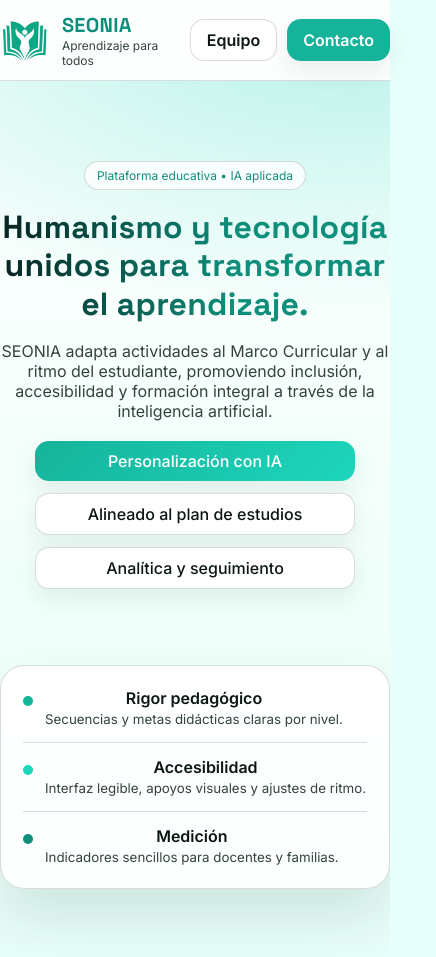
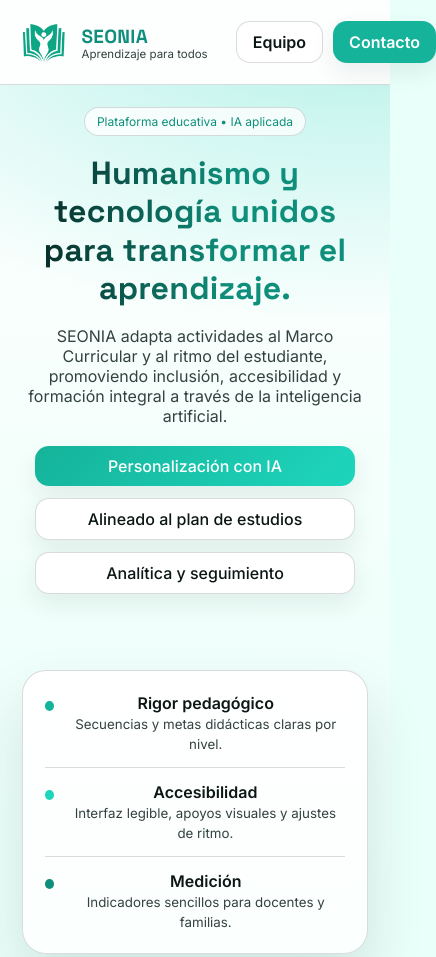
Before and after one commit to seoniatamps-ops/SEONIA, a plain HTML site: page index.html in a window 390 px wide. Shown: the top 957 px of the page, 436 px wide, since content can reach past the window. Drawn offline with Linux system fonts and the light colour scheme.

Commit message:
UX móvil: más padding en nav y 'Aprendizaje para todos' en una sola línea

```diff
--- a/index.html
+++ b/index.html
@@ -5,21 +5,24 @@
   <meta name="viewport" content="width=device-width, initial-scale=1" />
   <title>SEONIA — Aprendizaje para todos</title>
   <meta name="description" content="SEONIA: plataforma con inteligencia artificial que personaliza actividades didácticas alineadas al Marco Curricular, con enfoque humanista, accesibilidad y TEA." />
+  <link rel="canonical" href="https://seonia.com.mx/">
 
   <!-- Open Graph / Link previews (FB, WhatsApp, etc.) -->
   <meta property="og:type" content="website" />
   <meta property="og:title" content="SEONIA — Aprendizaje para todos" />
   <meta property="og:description" content="Humanismo y tecnología unidos para transformar el aprendizaje." />
   <meta property="og:url" content="https://seonia.com.mx/" />
-  <meta property="og:image" content="https://seonia.com.mx/FotoSEONIA.png" />
+  <meta property="og:image" content="https://seonia.com.mx/img/FotoSEONIA.png" />
+  <meta property="og:image:secure_url" content="https://seonia.com.mx/img/FotoSEONIA.png" />
   <meta property="og:image:width" content="1200" />
   <meta property="og:image:height" content="630" />
   <meta property="og:image:type" content="image/png" />
+
   <!-- Twitter Card -->
   <meta name="twitter:card" content="summary_large_image" />
   <meta name="twitter:title" content="SEONIA — Aprendizaje para todos" />
   <meta name="twitter:description" content="Humanismo y tecnología unidos para transformar el aprendizaje." />
-  <meta name="twitter:image" content="https://seonia.com.mx/FotoSEONIA.png" />
+  <meta name="twitter:image" content="https://seonia.com.mx/img/FotoSEONIA.png" />
 
   <link rel="icon" href="img/favicon.png" />
   <link rel="preconnect" href="https://fonts.googleapis.com">
@@ -28,13 +31,13 @@
 
   <style>
     :root{
-      --teal-600:#0f8f7b;   /* principal profundo */
-      --teal-500:#15b39a;   /* primario */
-      --teal-400:#1dd6bc;   /* acento */
-      --ink:#0b1615;        /* texto principal */
-      --slate:#334240;      /* texto secundario */
-      --bg:#e9fffa;         /* base */
-      --paper:#ffffff;      /* tarjetas */
+      --teal-600:#0f8f7b;
+      --teal-500:#15b39a;
+      --teal-400:#1dd6bc;
+      --ink:#0b1615;
+      --slate:#334240;
+      --bg:#e9fffa;
+      --paper:#ffffff;
       --line:rgba(11,22,21,.15);
       --shadow-1:0 10px 24px rgba(4,34,30,.08);
       --shadow-2:0 30px 60px rgba(4,34,30,.12);
@@ -51,12 +54,12 @@
 
     /* NAV */
     nav{position:sticky;top:0;background:rgba(255,255,255,.9);backdrop-filter:blur(10px);border-bottom:1px solid var(--line);z-index:40}
-    .nav-inner{display:flex;justify-content:space-between;align-items:center;gap:16px;padding:12px 0}
-    .brand{display:flex;align-items:center;gap:12px}
-    .brand img{height:42px}
+    .nav-inner{display:flex;justify-content:space-between;align-items:center;gap:16px;padding:14px 0}
+    .brand{display:flex;align-items:center;gap:14px;padding:6px 10px} /* acolchona el bloque del logo */
+    .brand img{height:44px}
     .brand-title{display:flex;flex-direction:column}
     .brand-title b{font-family:'Space Grotesk',sans-serif;font-weight:700;letter-spacing:.3px;font-size:20px;color:var(--teal-600)}
-    .brand-title small{font-size:12px;color:var(--slate)}
+    .brand-title small{font-size:12px;color:var(--slate);white-space:nowrap;} /* no permite salto de línea */
 
     .btn{display:inline-flex;align-items:center;gap:10px;padding:10px 16px;border-radius:14px;font-weight:600;border:1px solid var(--line);transition:.2s;white-space:nowrap}
     .btn:hover{transform:translateY(-2px)}
@@ -107,7 +110,20 @@
       .points{grid-template-columns:1fr;max-width:320px;margin:20px auto}
       .features{grid-template-columns:repeat(2,1fr)}
     }
+
     @media (max-width:560px){
+      /* Más aire en bordes superiores y laterales */
+      .container{padding:22px} /* antes 28; en móviles da más margen visual */
+      .nav-inner{padding:14px 8px}
+      .brand{gap:14px;padding:8px 12px}  /* acolchado extra para que el logo no “pegue” al borde */
+      .brand img{height:40px}
+      .brand-title b{font-size:19px}
+      .brand-title small{
+        font-size:11.5px;
+        white-space:nowrap;        /* fuerza una sola línea */
+        line-height:1;             /* compacta altura */
+      }
+
       .title{font-size:32px;line-height:1.2}
       .subtitle{font-size:16px}
       .features{grid-template-columns:1fr}
```
